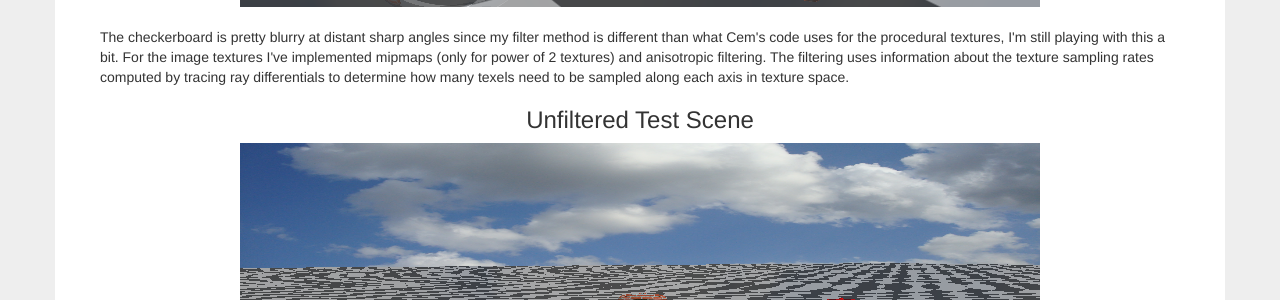
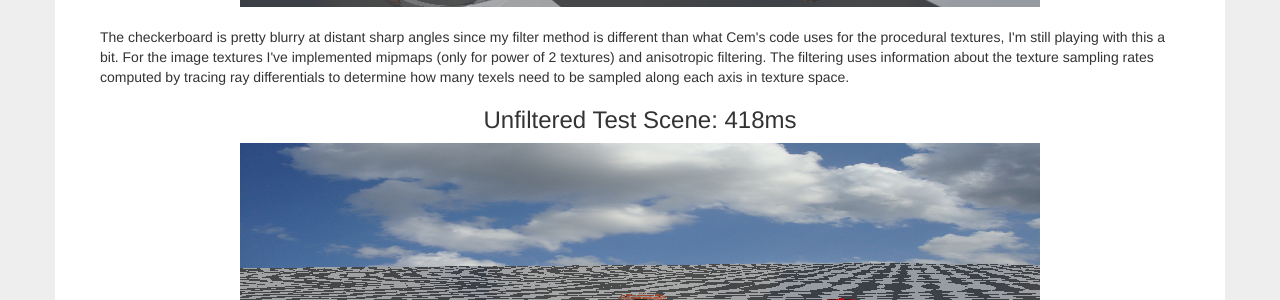
Before and after one commit to Twinklebear/Twinklebear.github.io, a Jekyll site: the page built from courses/cs6620/prj7.html, in a window 1280 px wide. Shown: the part 840-1140 px from the top of the page. Built offline with Jekyll 4.4.1, drawn with Linux system fonts in a browser that asks for light colours; nearby versions of some CDN libraries.

Commit message:
Add render time for unfiltered scene

```diff
--- a/courses/cs6620/prj7.html
+++ b/courses/cs6620/prj7.html
@@ -17,7 +17,7 @@ description: ""
 	each axis in texture space.
 	</p>
 
-	<h3>Unfiltered Test Scene</h3>
+	<h3>Unfiltered Test Scene: 418ms</h3>
 	<img src="/courses/cs6620/prj7_unfiltered.png">
 </div>
 
```
